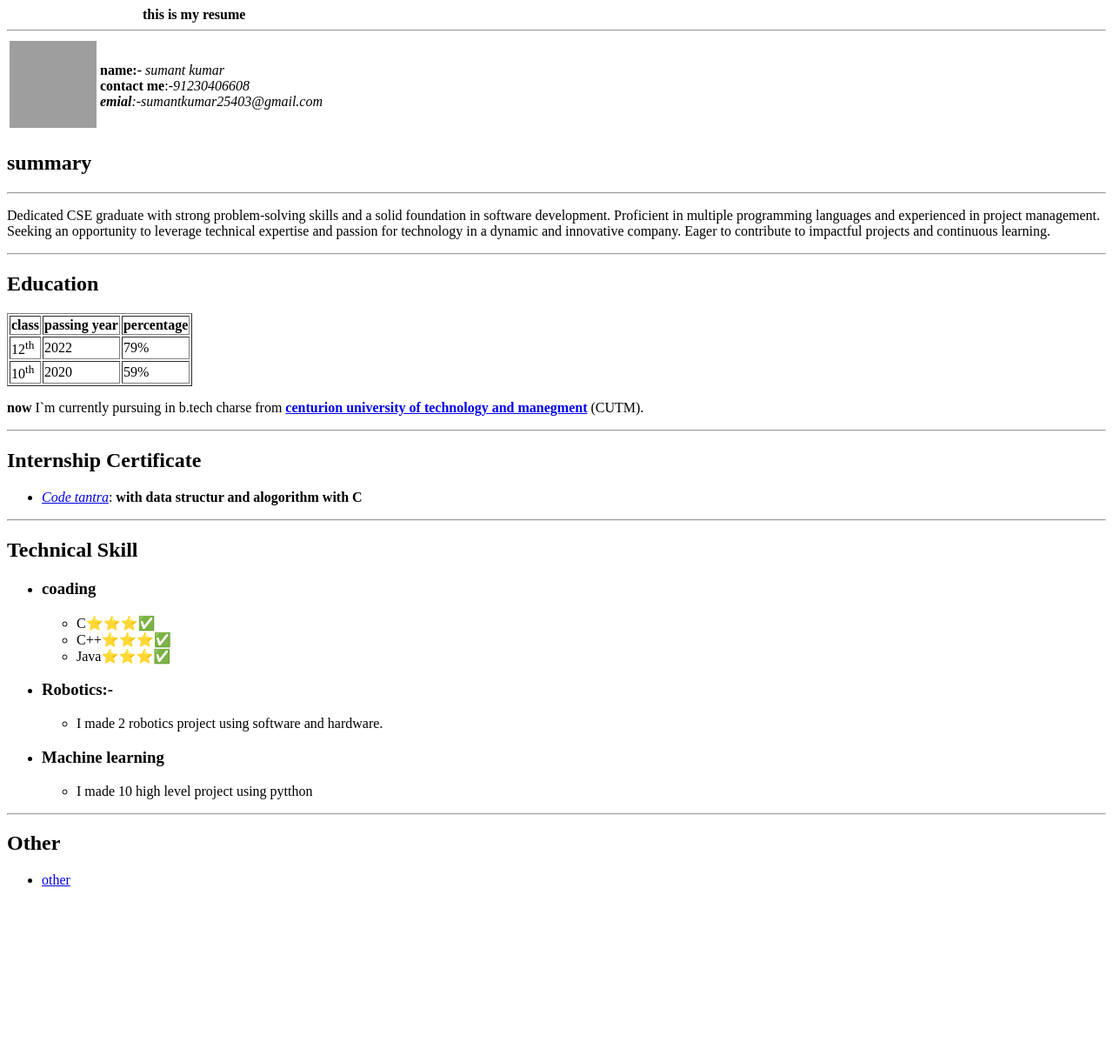
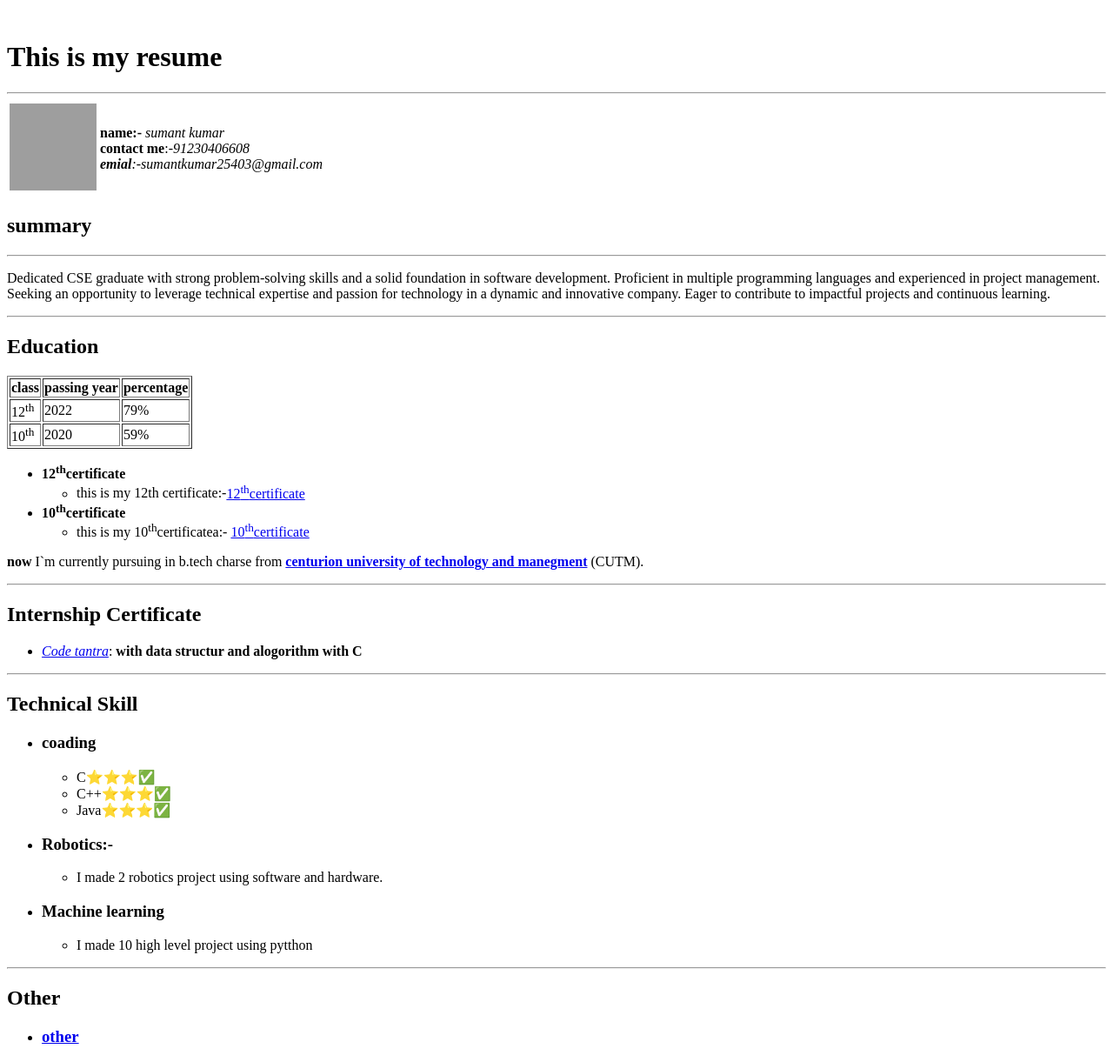
Before and after one commit to Sumant-ishra/resume_1, a plain HTML site: page index.html in a window 1280 px wide. Shown: the whole page at 87% size. Before the commit the page ends 1037 px from the top, so only its background shows below. Drawn offline with Linux system fonts and the light colour scheme; grey boxes are pictures that could not be loaded.

Commit message:
Update index.html

```diff
--- a/index.html
+++ b/index.html
@@ -6,7 +6,7 @@
           <title>Document</title>
 </head>
 <body>
-          <header><b>&nbsp;&nbsp;&nbsp;&nbsp;&nbsp;&nbsp;&nbsp;&nbsp;&nbsp;&nbsp;&nbsp;&nbsp;&nbsp;&nbsp;&nbsp;&nbsp;&nbsp;&nbsp;&nbsp;&nbsp;&nbsp;&nbsp;&nbsp;&nbsp;&nbsp;&nbsp;&nbsp;&nbsp;&nbsp;&nbsp;&nbsp;&nbsp;&nbsp;&nbsp;&nbsp;&nbsp;&nbsp;&nbsp;&nbsp;this is my resume</b></header><hr>
+          <header><b>&nbsp;&nbsp;&nbsp;&nbsp;&nbsp;&nbsp;&nbsp;&nbsp;&nbsp;&nbsp;&nbsp;&nbsp;&nbsp;&nbsp;&nbsp;&nbsp;&nbsp;&nbsp;&nbsp;&nbsp;&nbsp;&nbsp;&nbsp;&nbsp;&nbsp;&nbsp;&nbsp;&nbsp;&nbsp;&nbsp;&nbsp;&nbsp;&nbsp;&nbsp;&nbsp;&nbsp;&nbsp;&nbsp;&nbsp;<h1>This is my resume</h1></b></header><hr>
           <table >
                     <tr>
                               <td><img src="./img/sumant2.jpg" width="100" height="100"></td>
@@ -46,6 +46,16 @@
                               <td>59%</td>
                     </tr>
           </table>
+          <ul>
+            <li><b>12<sup>th</sup>certificate</b></li>
+            <ul>
+              <li>this is my 12th certificate:-<a href="https://drive.google.com/file/d/1uPJMRG-1Tqa5IWLR-c_Mu2wz2HRieu24/view?usp=drive_link">12<sup>th</sup>certificate</a></li>
+            </ul>
+            <li><b>10<sup>th</sup>certificate</b></li>
+            <ul>
+              <li>this is my 10<sup>th</sup>certificatea:- <a href="https://drive.google.com/file/d/1uRWIyzi4LaVU1OlFPKlnuuX8gHl-WmZk/view?usp=drive_link">10<sup>th</sup>certificate</a></li>
+            </ul>
+          </ul>
           <p><strong>now</strong> I`m currently pursuing in b.tech charse
           from <strong><a href="https://cutm.ac.in/">centurion university of technology and manegment</a> </strong>(CUTM).</p>
           <hr>
@@ -79,7 +89,7 @@
         <hr>
         <h2>Other</h2>
        <ul>
-          <li> <a href="hobbies.html">other</a></li>
+          <li> <a href="hobbies.html"><h3>other</h3></a></li>
        </ul>
 
 
```
